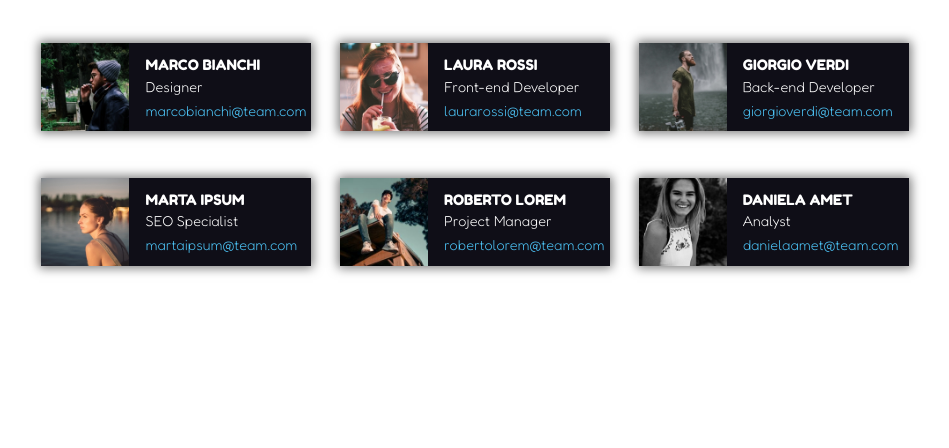
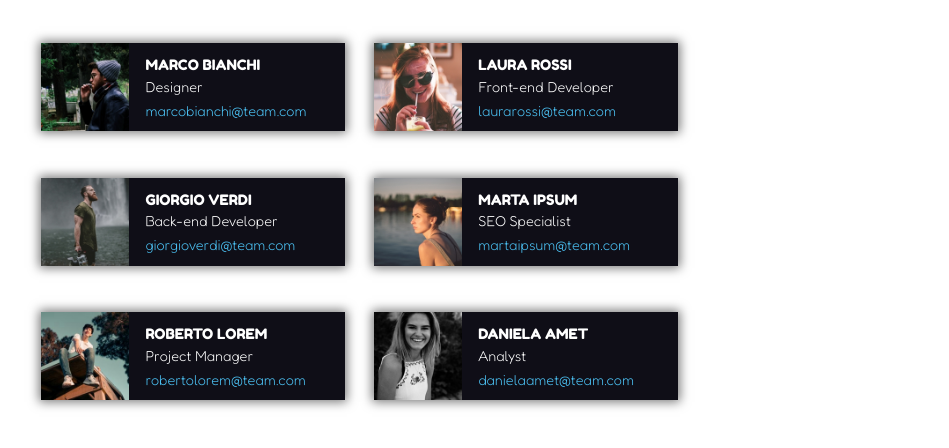
Before and after one commit to RenatoFringuello/-html-css-float-cards, a plain HTML site: page index.html in a window 1280 px wide. Shown: the part 146-594 px from the top of the page, without its empty margins (165-1114 px from the left). Drawn offline with Linux system fonts and the light colour scheme.

Commit message:
card min width fix

```diff
--- a/css/style.css
+++ b/css/style.css
@@ -45,6 +45,7 @@ header > h1{
     box-shadow: 0 0 10px 0.1rem #0008;
     margin:2.9rem 0.9rem 0;
     width: calc(100% / 3 - 1.8rem);
+    min-width: 19rem;
 }
 .card > img{
     height: 5.5rem;
```
